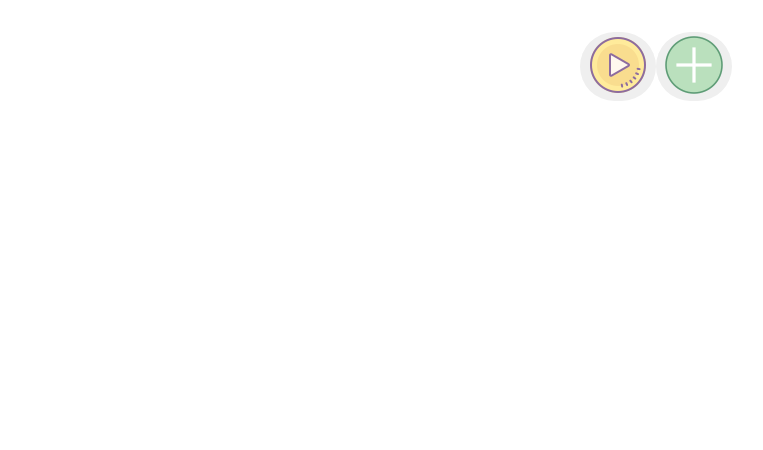
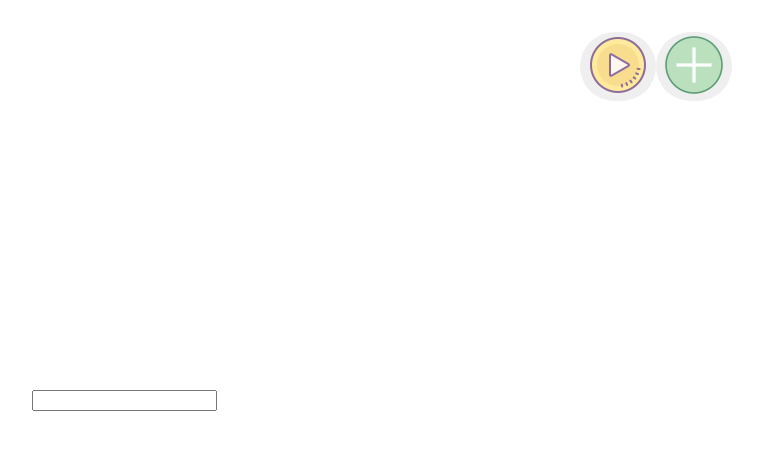
Before and after one commit to BossNumber1/poetry, a Next.js app in the folder app/: page / in a window 1280 px wide. Both pictures are taken after a click on the button 1210 px from the left and 66 px from the top of the page. Shown: the top 450 px of the page, without its empty margins (516-1279 px from the left). Built offline with nearby package versions, Linux system fonts and the light colour scheme.

Commit message:
начал делать форму добавления поста

```diff
--- a/app/components/Player.jsx
+++ b/app/components/Player.jsx
@@ -2,6 +2,7 @@ import React from "react";
 import Image from "next/image";
 
 export default function Player({ onMusic, imgMusic, switchOnSwitchOff }) {
+    const [showForm, setShowForm] = React.useState(false);
     return (
         <>
             <audio id="track">
@@ -32,7 +33,7 @@ export default function Player({ onMusic, imgMusic, switchOnSwitchOff }) {
                     />
                 </button>
                 <button
-                    onClick={() => alert("hao")}
+                    onClick={() => setShowForm(!showForm)}
                     style={{
                         border: 0,
                         borderRadius: 50,
@@ -49,6 +50,14 @@ export default function Player({ onMusic, imgMusic, switchOnSwitchOff }) {
                     />
                 </button>
             </div>
+
+            {showForm && (
+                <div>
+                    <form>
+                        <input type="text" />
+                    </form>
+                </div>
+            )}
         </>
     );
 }
```
